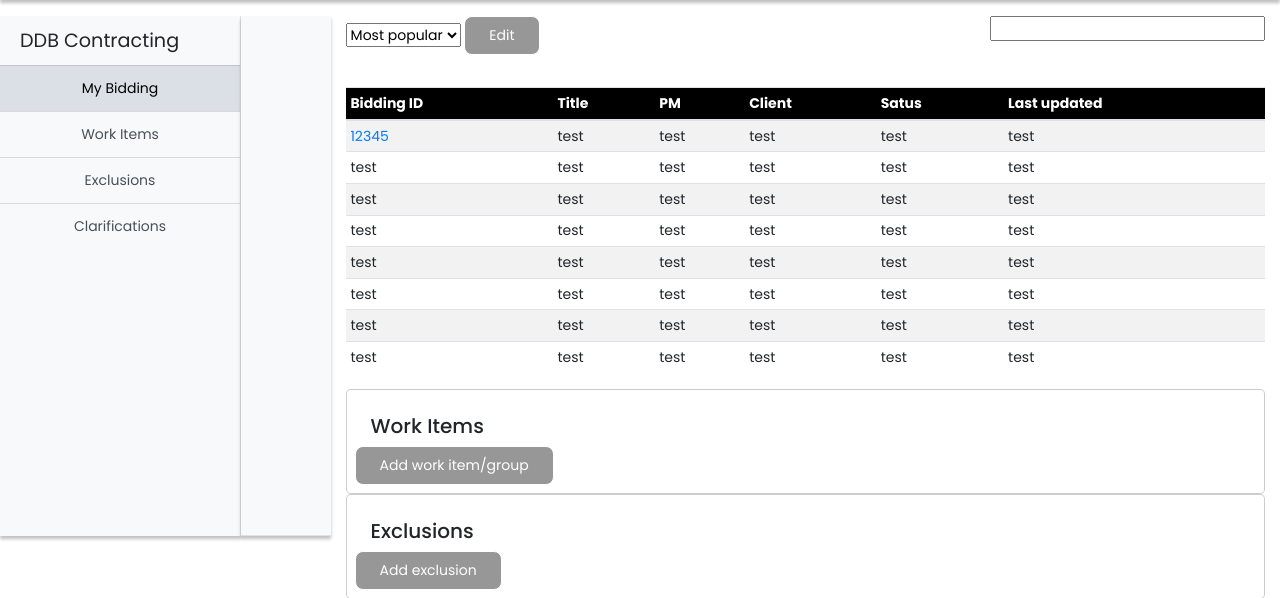
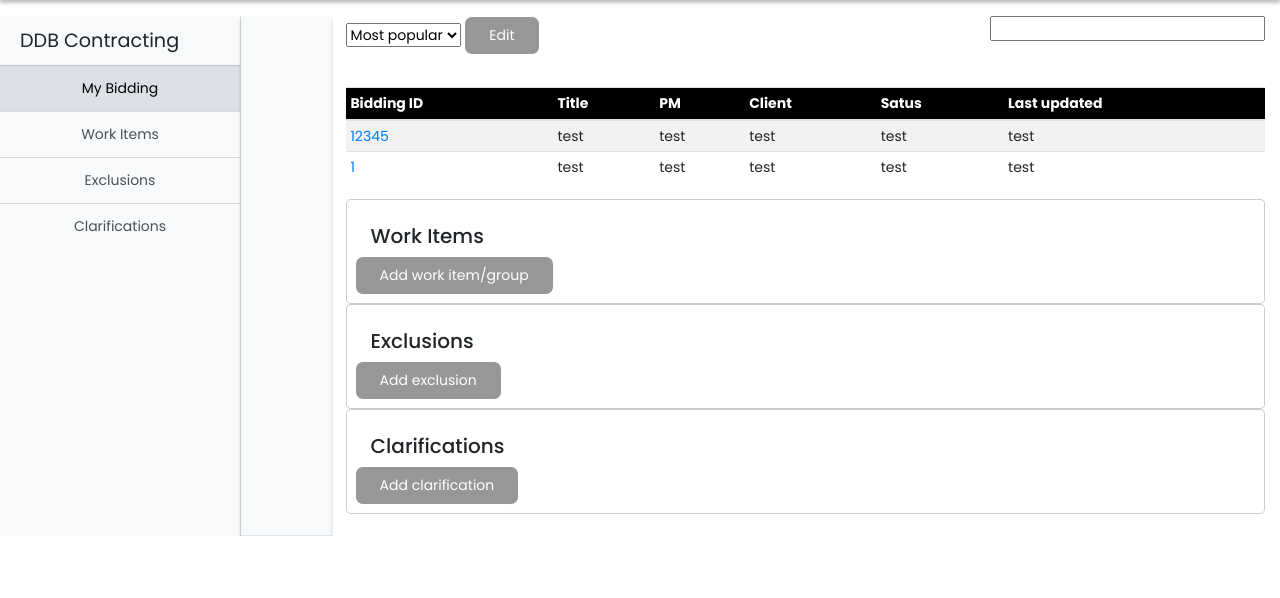
Before and after one commit to Simple2B/flora, a Flask app: page /biddings in a window 1280 px wide. Shown: the part 90-688 px from the top of the page. Run offline with Flask 2, Linux system fonts and the light colour scheme; a user stored in the database is signed in; tables that the repository leaves empty hold one stand-in row (values such as "Sample post"); some libraries are stand-ins or nearby versions; grey boxes are pictures that could not be loaded.

Commit message:
modified layoutof page bidding

```diff
--- a/app/static/scss/global/_global.scss
+++ b/app/static/scss/global/_global.scss
@@ -91,3 +91,7 @@ ul, li {
 .none-underline a {
     text-decoration: none !important;
 }
+
+.__side-bar-box {
+    height: 65vh;
+}
--- a/app/static/scss/layouts/_bidding.scss
+++ b/app/static/scss/layouts/_bidding.scss
@@ -10,11 +10,38 @@
 //     background-color: #F2F2F2;
 // }
 
-.list-style--type {
+.bidding__side_bar--size {
+    max-height: 64vh;
+}
+
+.bidding-sb--box {
+    text-align: center;
+}
+
+.bidding-sb-list {
+    display: block;
+    margin-left: 4.75rem;
+    margin-right: 0.75rem;
+}
+
+.list__side_bar--style {
     background-color: #f8f9fa;
+    text-align: left;
 
     & li {
         list-style-type: disc;
         color: #2F80ED;
     }
+
+    & span {
+       color: #BDBDBD;
+    }
+
+    & a {
+        color: #BDBDBD;
+    }
+        a:hover {
+            color: #2F80ED;
+        }
+
 }
--- a/app/templates/biddings.html
+++ b/app/templates/biddings.html
@@ -229,26 +229,23 @@
           <th>Last updated</th>
         </thead>
         <tbody>
-          {% for i in test %}
-          {% if i == "12345" %}
           <tr>
-            <td><a href="{{url_for('main.bidding', item_id=i)}}">{{i}}</a></td>
-            <td>{{test[1]}}</td>
-            <td>{{test[1]}}</td>
-            <td>{{test[1]}}</td>
-            <td>{{test[1]}}</td>
-            <td>{{test[1]}}</td>
+            <td><a href="{{url_for('main.bidding', item_id=12345)}}">12345</a></td>
+            <td>test</td>
+            <td>test</td>
+            <td>test</td>
+            <td>test</td>
+            <td>test</td>
           </tr>
-          {% else %}
+          {% for work_item in work_items %}
           <tr>
-            <td>{{i}}</td>
-            <td>{{i}}</td>
-            <td>{{i}}</td>
-            <td>{{i}}</td>
-            <td>{{i}}</td>
-            <td>{{i}}</td>
+            <td><a href="{{url_for('main.bidding', item_id=work_item.id)}}">{{work_item.id}}</a></td>
+            <td>test</td>
+            <td>test</td>
+            <td>test</td>
+            <td>test</td>
+            <td>test</td>
           </tr>
-          {% endif %}
           {% endfor %}
         </tbody>
       </table>
--- a/app/templates/clarifications.html
+++ b/app/templates/clarifications.html
@@ -13,7 +13,7 @@
           <img src="{{ url_for('static', filename='images/logo.svg') }}" alt="DDB Contracting" class="logo__img">
         </a>
         <nav class="menu__items">
-          <a class="menu__item" href="{{ url_for('main.index') }}">Bidding</a>
+          <a class="menu__item" href="{{ url_for('main.team') }}">Bidding</a>
           <a class="menu__item" href="#">My team</a>
           <a class="menu__item" href="#">Resources</a>
           <span class="nav-indicator"></span>
@@ -157,7 +157,7 @@
   <div class="bg-light border-right box-shadow __side-bar-box" id="sidebar-wrapper">
     <div class="sidebar-heading">DDB Contracting</div>
     <div class="text--center list-group list-group-flush none-underline">
-      <a href="{{ url_for('main.bidding') }}">
+      <a href="{{ url_for('main.biddings') }}">
       <button class="cursor-pointer list-group-item list-group-item-action bg-light normalized tablinks">
       My Bidding </button></a>
       <a href="{{ url_for('work_item.work_items') }}">
--- a/app/templates/exclusions.html
+++ b/app/templates/exclusions.html
@@ -157,7 +157,7 @@
   <div class="bg-light border-right box-shadow __side-bar-box" id="sidebar-wrapper">
     <div class="sidebar-heading">DDB Contracting</div>
     <div class="text--center list-group list-group-flush none-underline">
-      <a href="{{ url_for('main.bidding') }}">
+      <a href="{{ url_for('main.biddings') }}">
       <button class="cursor-pointer list-group-item list-group-item-action bg-light normalized tablinks">
       My Bidding </button></a>
       <a href="{{ url_for('work_item.work_items') }}">
--- a/app/templates/index.html
+++ b/app/templates/index.html
@@ -11,7 +11,7 @@
           <img src="{{ url_for('static', filename='images/logo.svg') }}" alt="DDB Contracting" class="logo__img">
         </a>
         <nav class="menu__items">
-            <a class="menu__item" href="{{ url_for('main.bidding') }}">Bidding</a>
+            <a class="menu__item" href="{{ url_for('main.biddings') }}">Bidding</a>
             <a class="menu__item" href="{{ url_for('main.team') }}">My team</a>
             <a class="menu__item" href="#">Resources</a>
             <span class="nav-indicator"></span>
```
Also changed, not shown: app/static/css/styles.css (+24 -3 lines), app/templates/bidding.html (+10 -10 lines).
